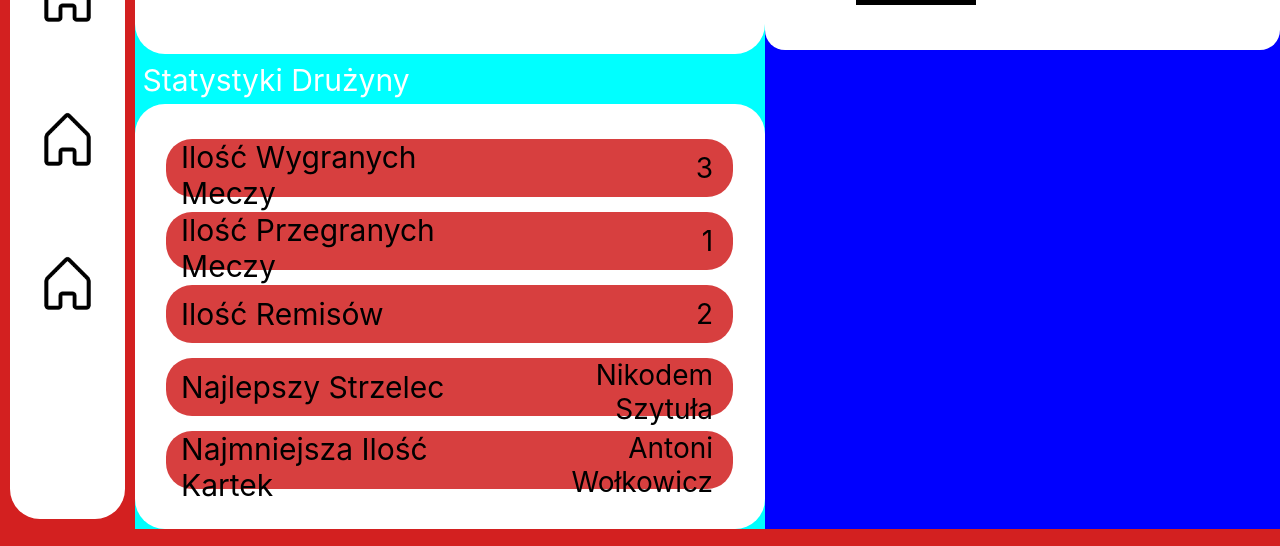
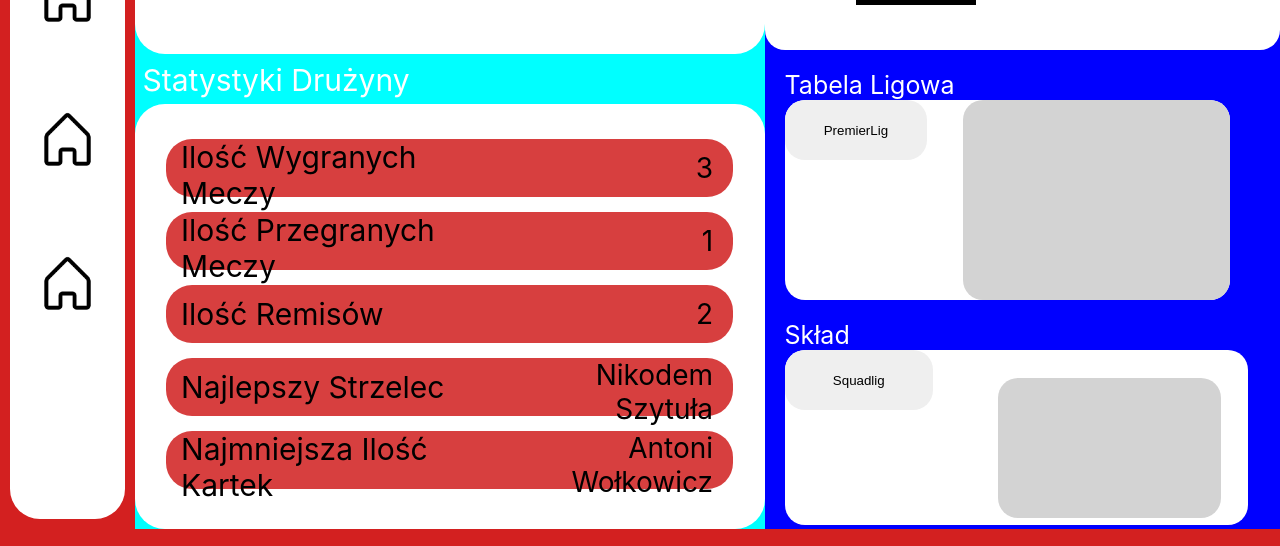
Before and after one commit to Aplikacja-Bazodanowa-L09-1/DbApp---Frontend, a React (Create React App) app in the folder front/: page /team-statistic in a window 1280 px wide. Shown: the part 251-797 px from the top of the page. Built offline with nearby package versions, Linux system fonts and the light colour scheme.

Commit message:
Created component "TableLig" and "Squad" for TeamStatistic

```diff
--- a/front/src/Component/TeamStatistic.js
+++ b/front/src/Component/TeamStatistic.js
@@ -2,7 +2,9 @@ import { useState } from 'react';
 import NavBar from './NavBar.js';
 import Club from './TeamStatistic/Club.js'
 import TeamInformation from './TeamStatistic/TeamInformation.js';
-import FormView from './TeamStatistic/FormView.js'
+import FormView from './TeamStatistic/FormView.js';
+import TableLig from './TeamStatistic/TableLig.js';
+import Squad from './TeamStatistic/Squad.js'
 
 import '../Style/TeamStatistic.css'
 
@@ -18,6 +20,8 @@ const TeamStatistic = () => {
             </div>
             <div id="teamright">
                 <div id="formview"><FormView/></div>
+                <div id="tablelig"><TableLig/></div>
+                <div id="squad"><Squad/></div>
             </div>
 
         </div>
--- /dev/null
+++ b/front/src/Component/TeamStatistic/Squad.js
@@ -0,0 +1,21 @@
+import '../../Style/TeamStatistic/Squad.css'
+
+const Squad = () => {
+    return (
+        <div id="squadmain">
+            <label id="squadlabel">Skład</label>
+            <div id="squadblock">
+                <div id="squadleftdiv">
+                    <button id="squadbutton">Squadlig</button>
+                </div>
+                <div id="squadrightdiv">
+                    <div id="squadsquad">
+
+                    </div>
+                </div>
+            </div>
+        </div>
+     );
+}
+
+export default Squad;
--- /dev/null
+++ b/front/src/Component/TeamStatistic/TableLig.js
@@ -0,0 +1,19 @@
+import '../../Style/TeamStatistic/TableLig.css'
+
+const TableLig = () => {
+    return (
+        <div id="tableligmain">
+            <label id="tablelabel">Tabela Ligowa</label>
+            <div id="tableligblock">
+                <div id="tableligleftdiv">
+                    <button id="tableligbutton">PremierLig</button>
+                </div>
+                <div id="tableligrightdiv">
+
+                </div>
+            </div>
+        </div>
+     );
+}
+
+export default TableLig;
--- /dev/null
+++ b/front/src/Style/TeamStatistic/Squad.css
@@ -0,0 +1,35 @@
+#squadmain{
+    margin-left: 20px;
+    margin-top: 20px;
+    width: 90%;
+}
+#squadlabel{
+    font-size: 25px;
+    color: white;
+}
+#squadblock{
+    background-color: white;
+    height: 175px;
+    border-radius: 20px;
+    display: flex;
+}
+#squadbutton{
+    border-radius: 20px;
+    border: none;
+    width: 80%;
+    height: 60px;
+}
+#squadsquad{
+    background-color: lightgray;
+    width: 80%;
+    height: 80%;
+    margin-left: 10%;
+    margin-top: 10%;
+    border-radius: 20px;
+}
+#squadrightdiv{
+    width: 60%;
+}
+#squadleftdiv{
+    width: 40%;
+}
--- /dev/null
+++ b/front/src/Style/TeamStatistic/TableLig.css
@@ -0,0 +1,29 @@
+#tableligmain{
+    margin-top: 20px;
+    margin-left: 20px;
+}
+#tablelabel{
+    color: white;
+    font-size: 25px;
+}
+#tableligblock{
+    width: 90%;
+    height: 200px;
+    background-color: white;
+    border-radius: 20px;
+    display: flex;
+}
+#tableligleftdiv{
+    width: 40%;
+}
+#tableligrightdiv{
+    width: 60%;
+    background-color: lightgray;
+    border-radius: 20px;
+}
+#tableligbutton{
+    border-radius: 20px;
+    border: none;
+    width: 80%;
+    height: 60px;
+}
```
